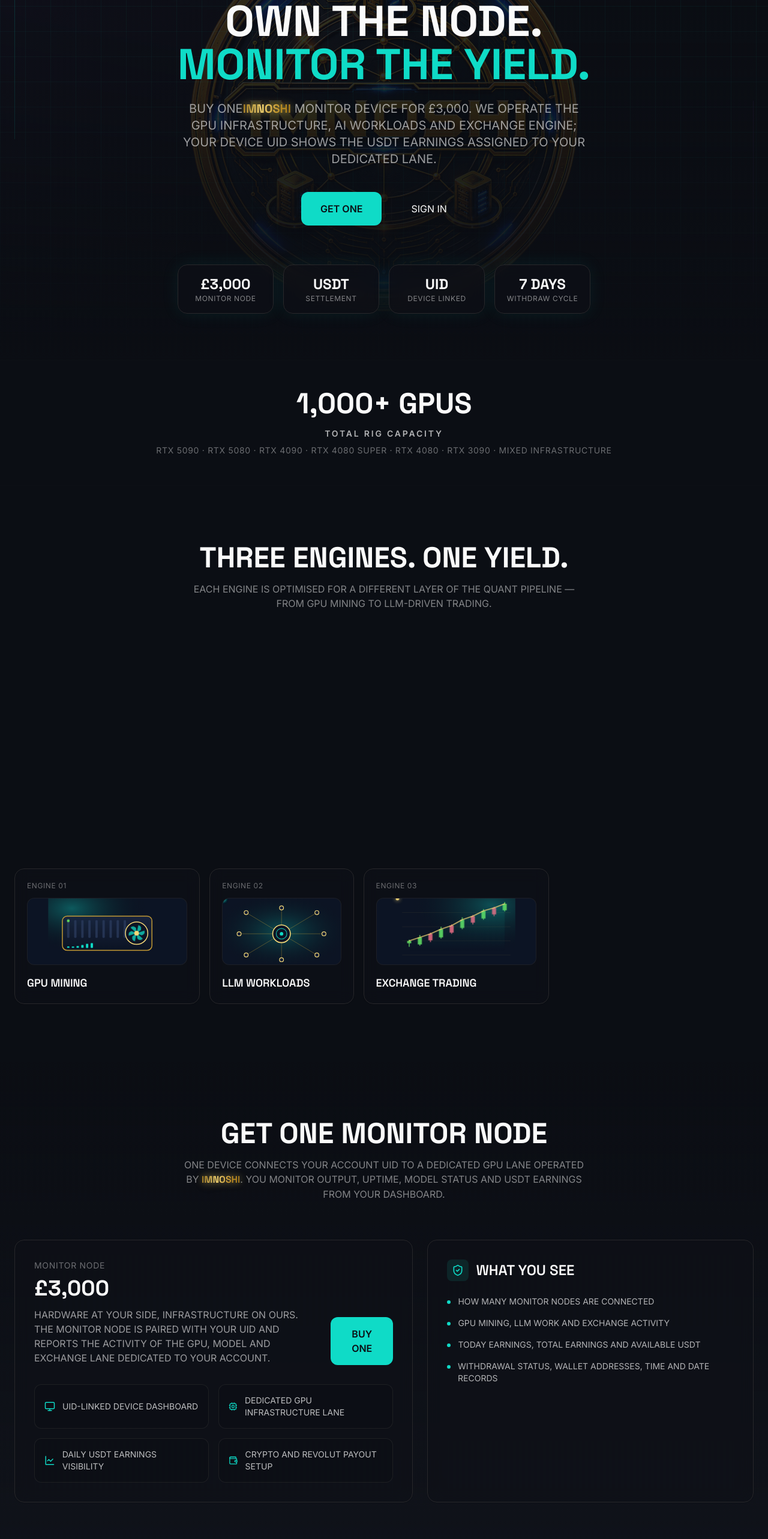
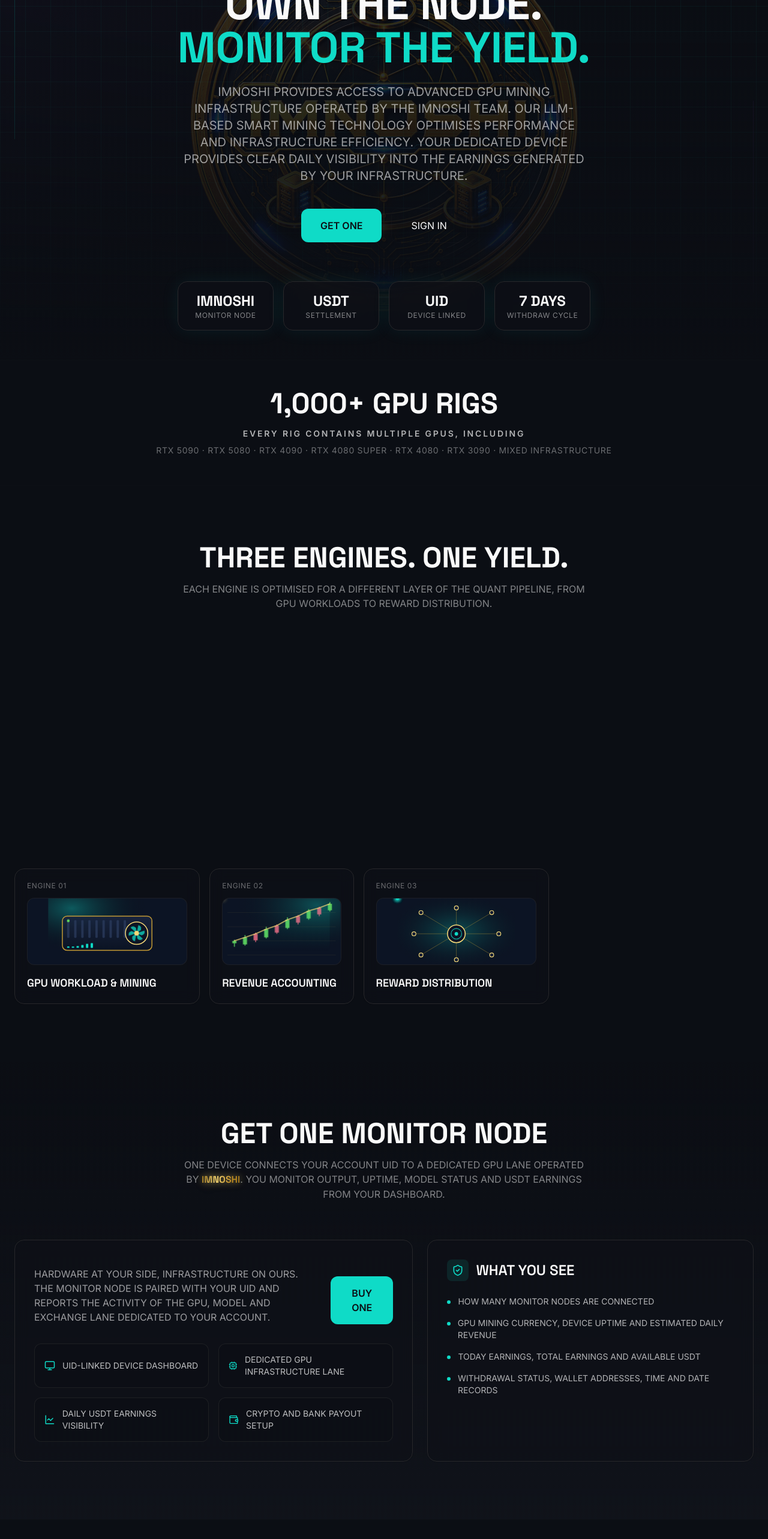
Before and after one commit to variablevar/supreme-broccoli, a Next.js app in the folder apps/platform/: page / in a window 1280 px wide. Shown: the part 200-2766 px from the top of the page at 60% size. Built offline with nearby package versions, Linux system fonts and the light colour scheme.

Commit message:
refactor(marketing): align public infrastructure messaging

```diff
--- a/apps/platform/components/marketing/engines/EngineShowcase.tsx
+++ b/apps/platform/components/marketing/engines/EngineShowcase.tsx
@@ -7,9 +7,9 @@
 import { ENGINE_CARDS } from '@/lib/constants';
 
 const ENGINE_VISUALS = [
-  { label: 'GPU mining', Visual: EngineVisualGpu },
-  { label: 'LLM workloads', Visual: EngineVisualLlm },
-  { label: 'Exchange trading', Visual: EngineVisualTrading },
+  { label: 'GPU Workload & Mining', Visual: EngineVisualGpu },
+  { label: 'Revenue Accounting', Visual: EngineVisualTrading },
+  { label: 'Reward Distribution', Visual: EngineVisualLlm },
 ];
 
 export function EngineShowcase() {
@@ -27,7 +27,7 @@
             Three Engines. One Yield.
           </h2>
           <p className="text-foreground/50 max-w-2xl mx-auto">
-            Each engine is optimised for a different layer of the quant pipeline — from GPU mining to LLM-driven trading.
+            Each engine is optimised for a different layer of the quant pipeline, from GPU workloads to reward distribution.
           </p>
         </motion.div>
 
--- a/apps/platform/components/marketing/hero/HeroSection.tsx
+++ b/apps/platform/components/marketing/hero/HeroSection.tsx
@@ -31,7 +31,7 @@
             </span>
           </h1>
           <p className="text-lg md:text-xl text-foreground/60 max-w-2xl mx-auto mb-10 leading-relaxed">
-            Buy one <LiveBrand className="text-lg md:text-xl align-baseline" /> monitor device for £3,000. We operate the GPU infrastructure, AI workloads and exchange engine; your device UID shows the USDT earnings assigned to your dedicated lane.
+            Imnoshi provides access to advanced GPU mining infrastructure operated by the Imnoshi team. Our LLM-based Smart Mining technology optimises performance and infrastructure efficiency. Your dedicated device provides clear daily visibility into the earnings generated by your infrastructure.
           </p>
 
           <div className="flex flex-col sm:flex-row items-center justify-center gap-4">
@@ -55,7 +55,7 @@
           className="mt-16 grid grid-cols-2 md:grid-cols-4 gap-4"
         >
           {[
-            ['£3,000', 'Monitor Node'],
+            ['Imnoshi', 'Monitor Node'],
             ['USDT', 'Settlement'],
             ['UID', 'Device Linked'],
             ['7 days', 'Withdraw Cycle'],
--- a/apps/platform/components/marketing/pricing/PricingSection.tsx
+++ b/apps/platform/components/marketing/pricing/PricingSection.tsx
@@ -34,8 +34,6 @@
           >
             <div className="flex flex-col gap-6 md:flex-row md:items-end md:justify-between">
               <div>
-                <p className="text-sm uppercase tracking-wider text-foreground/40">Monitor node</p>
-                <h3 className="mt-2 font-space text-4xl font-bold text-foreground">£3,000</h3>
                 <p className="mt-3 max-w-xl text-foreground/60">
                   Hardware at your side, infrastructure on ours. The monitor node is paired with your UID and reports the activity of the GPU, model and exchange lane dedicated to your account.
                 </p>
@@ -50,7 +48,7 @@
                 [Monitor, 'UID-linked device dashboard'],
                 [Cpu, 'Dedicated GPU infrastructure lane'],
                 [LineChart, 'Daily USDT earnings visibility'],
-                [Wallet, 'Crypto and Revolut payout setup'],
+                [Wallet, 'Crypto and Bank payout setup'],
               ].map(([Icon, label]) => (
                 <div key={label as string} className="flex items-center gap-3 rounded-xl border border-border/70 bg-background/50 p-4">
                   <Icon size={18} className="text-primary" />
@@ -76,7 +74,7 @@
             <div className="mt-6 space-y-4">
               {[
                 'How many monitor nodes are connected',
-                'GPU mining, LLM work and exchange activity',
+                'GPU mining currency, device uptime and estimated daily revenue',
                 'Today earnings, total earnings and available USDT',
                 'Withdrawal status, wallet addresses, time and date records',
               ].map((item) => (
--- a/apps/platform/components/marketing/shared/Footer.tsx
+++ b/apps/platform/components/marketing/shared/Footer.tsx
@@ -11,7 +11,7 @@
             <BrandLogo size={48} />
           </div>
           <p className="text-foreground/50 text-sm max-w-sm">
-            Dedicated monitor nodes connected to GPU compute, AI workloads, exchange trading and USDT settlement.
+            Dedicated monitor nodes connected to GPU compute, quant workloads, reward distribution and USDT settlement.
           </p>
         </div>
 
--- a/apps/platform/components/marketing/stats/LiveStatsTicker.tsx
+++ b/apps/platform/components/marketing/stats/LiveStatsTicker.tsx
@@ -7,11 +7,11 @@
       <div className="max-w-7xl mx-auto px-6">
         <div className="flex flex-col items-center gap-4 text-center">
           <div className="font-space text-4xl font-bold text-foreground md:text-5xl">
-            <CountUpNumber end={1000} suffix="+ GPUs" duration={2} />
+            <CountUpNumber end={1000} suffix="+ GPU rigs" duration={2} />
           </div>
           <div>
             <p className="text-sm font-semibold uppercase tracking-[0.2em] text-foreground/70">
-              Total rig capacity
+              Every rig contains multiple GPUs, including
             </p>
             <p className="mt-2 max-w-3xl text-xs uppercase leading-6 tracking-wider text-foreground/40 md:text-sm">
               RTX 5090 · RTX 5080 · RTX 4090 · RTX 4080 Super · RTX 4080 · RTX 3090 · Mixed infrastructure
--- a/apps/platform/components/platform/DeviceCard.tsx
+++ b/apps/platform/components/platform/DeviceCard.tsx
@@ -9,7 +9,7 @@
           {d.revoked_at ? "Revoked" : d.online ? "Online" : "Offline"}
         </Status>
         <span className="text-xs text-muted-foreground">
-          Published v{d.version ?? 0} · Applied v{d.applied_version ?? 0}
+          Algorithm Patch v{d.version ?? 0} · Applied v{d.applied_version ?? 0}
         </span>
       </div>
       {d.content ? (
@@ -33,7 +33,7 @@
             </div>
             <div className="rounded-lg bg-secondary/40 p-3">
               <p className="text-xs text-muted-foreground">
-                Published daily USDT
+                Estimated daily USDT
               </p>
               <p data-no-translate className="mt-1 font-mono text-sm">
                 {d.content.dailyUsdt}
--- a/apps/platform/lib/constants.ts
+++ b/apps/platform/lib/constants.ts
@@ -21,9 +21,9 @@
   },
   {
     number: 2,
-    title: 'LLM Work Engine',
+    title: 'Quant Engine',
     description:
-      'A dedicated model lane handles useful LLM workloads and converts its output into account-level USDT earnings.',
+      'A dedicated model lane handles useful workloads and converts its output into account-level USDT earnings.',
     features: [
       'Model status visibility',
       'Workload and uptime reporting',
```
